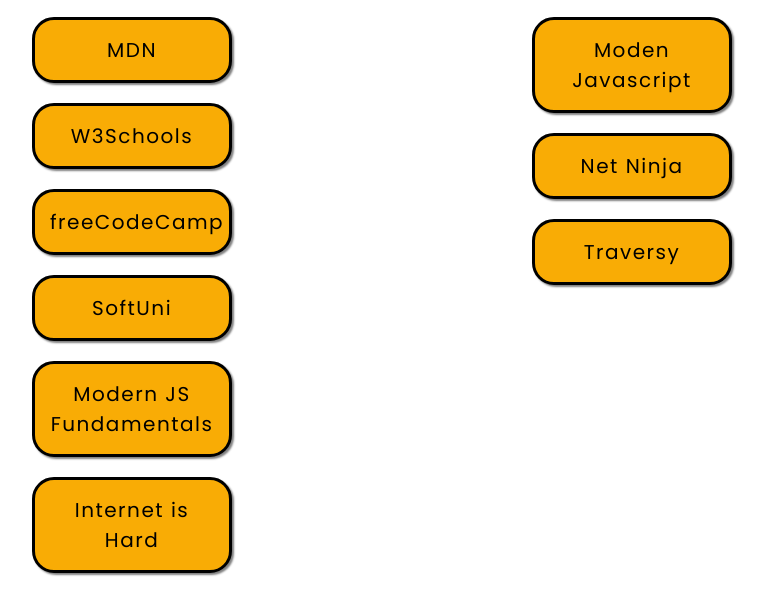
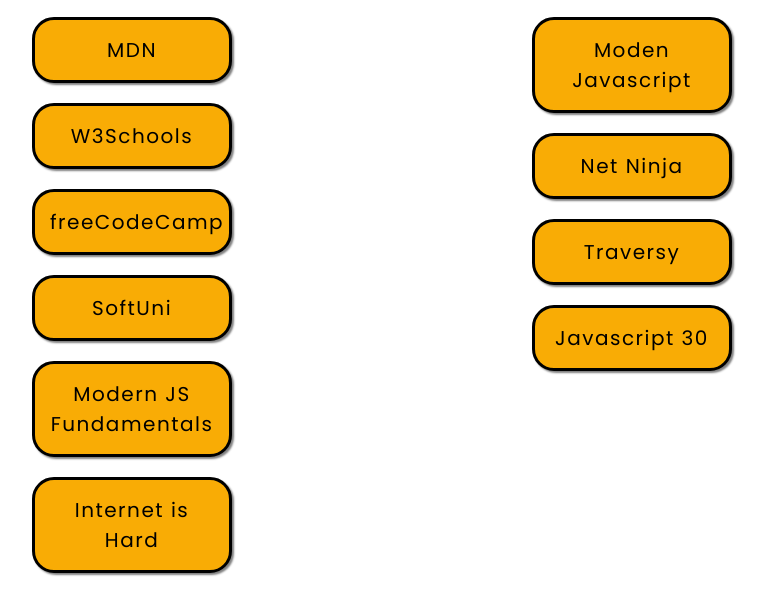
Before and after one commit to Btwonu/buttons, a plain HTML site: page index.html in a window 1280 px wide. Shown: the part 86-700 px from the top of the page, without its empty margins (258-1024 px from the left). Drawn offline with Linux system fonts and the light colour scheme.

Commit message:
30 days button

```diff
--- a/index.html
+++ b/index.html
@@ -30,6 +30,7 @@
                 <a class="first" href="https://www.udemy.com/course/modern-javascript-from-novice-to-ninja/learn/lecture/13980310?components=slider_menu%2Cbuy_button%2Cdeal_badge%2Cdiscount_expiration%2Cprice_text%2Cpurchase%2Credeem_coupon#overview" target="_blank">Moden Javascript</a>
                 <a class="second" href="https://www.youtube.com/channel/UCW5YeuERMmlnqo4oq8vwUpg" target="_blank">Net Ninja</a>
                 <a class="third" href="https://www.youtube.com/user/TechGuyWeb" target="_blank">Traversy</a>
+                <a href="https://courses.wesbos.com/account/access/5e245b82da680247de2ecbbe" class="fourth" target="_blank">Javascript 30</a>
             </div>
         </div>
 
```
